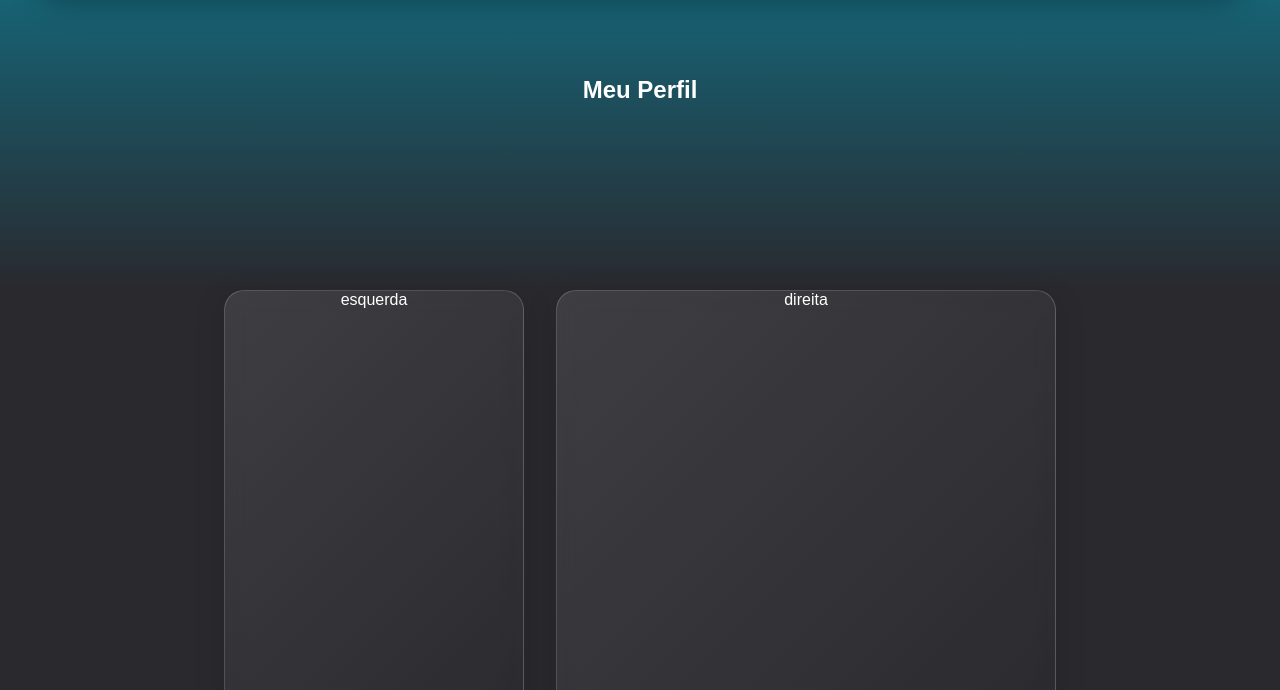
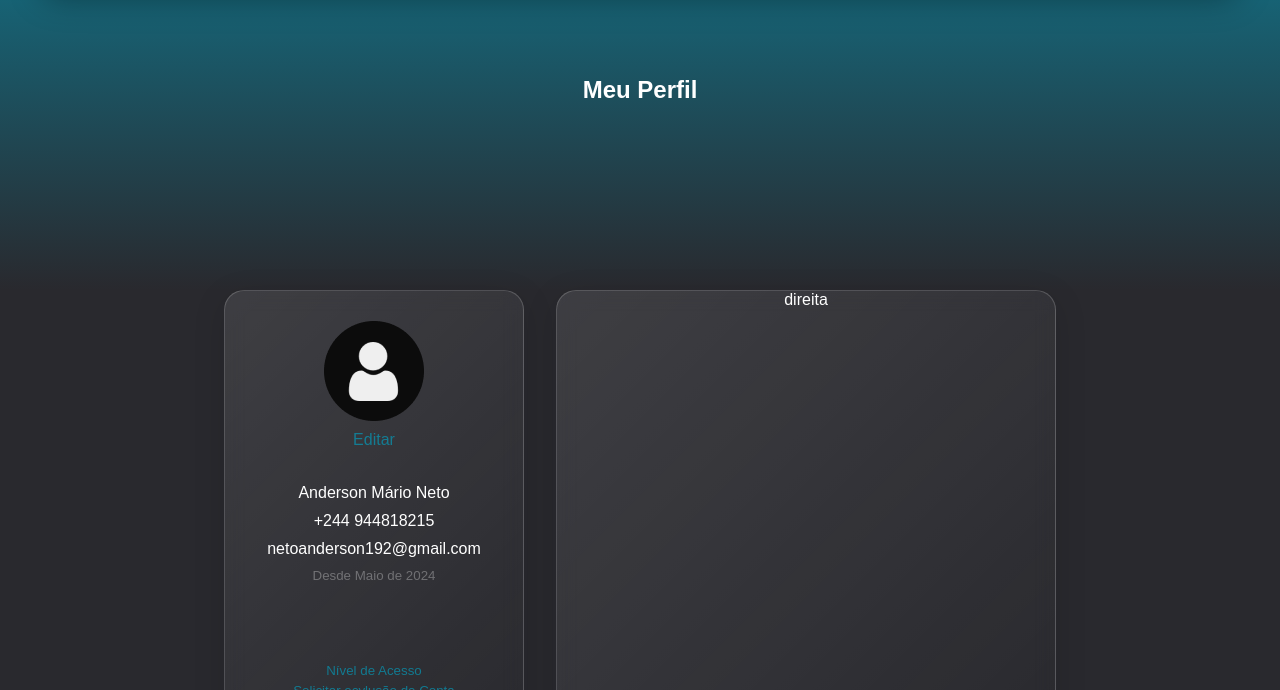
Before and after one commit to andersonmarioneto/SG-AnderPlus, a plain HTML site: page view/perfil.html in a window 1280 px wide. Shown: the part 110-800 px from the top of the page. Drawn offline with Linux system fonts and the light colour scheme; files whose address does not match are found by name; a web font is replaced by a local one.

Commit message:
28/04/2024

```diff
--- a/css/perfil.css
+++ b/css/perfil.css
@@ -47,6 +47,47 @@ a {
     height: 500px;
 }
 
+.perfil .area2 .esquerda .fotoPerfil {
+    display: flex;
+    flex-direction: column;
+    align-items: center;
+    margin-top: 30px;
+}
+
+.perfil .area2 .esquerda .fotoPerfil .imagem {
+    height: 100px;
+    width: 100px;
+}
+
+.perfil .area2 .esquerda .fotoPerfil .editar {
+    color: var(--primary-color);
+    margin-top: 10px;
+}
+
+.perfil .area2 .esquerda .infoPerfil {
+    margin-top: 35px;
+}
+
+.perfil .area2 .esquerda .infoPerfil p {
+    margin-top: 10px;
+}
+
+.perfil .area2 .esquerda .infoPerfil .span {
+    color: var(--alpha-color);
+    opacity: 30%;
+    font-size: 10pt;
+}
+
+.perfil .area2 .esquerda .acessPerfil {
+    margin-top: 80px;
+    font-size: 10pt;
+    color: var(--primary-color);
+}
+
+.perfil .area2 .esquerda .acessPerfil p {
+    margin-top: 5px;
+}
+
 .perfil .area2 .direita {
     width: 500px;
     text-align: center;
--- a/view/perfil.html
+++ b/view/perfil.html
@@ -62,7 +62,20 @@
     <section class="perfil">
         <div class="area2">
             <div class="esquerda glass">
-                esquerda
+                <div class="fotoPerfil">
+                    <img src="../img/foto perfil.png" class="imagem">
+                    <p class="editar">Editar</p>
+                </div>
+                <div class="infoPerfil">
+                    <p>Anderson Mário Neto</p>
+                    <p>+244 944818215</p>
+                    <p>netoanderson192@gmail.com</p>
+                    <p class="span">Desde Maio de 2024</p>
+                </div>
+                <div class="acessPerfil">
+                    <p>Nível de Acesso</p>
+                    <p>Solicitar ecvlusão de Conta</p>
+                </div>
             </div>
             <div class="direita glass">
                 direita
```
Also changed, not shown: img/foto perfil.png (added).
